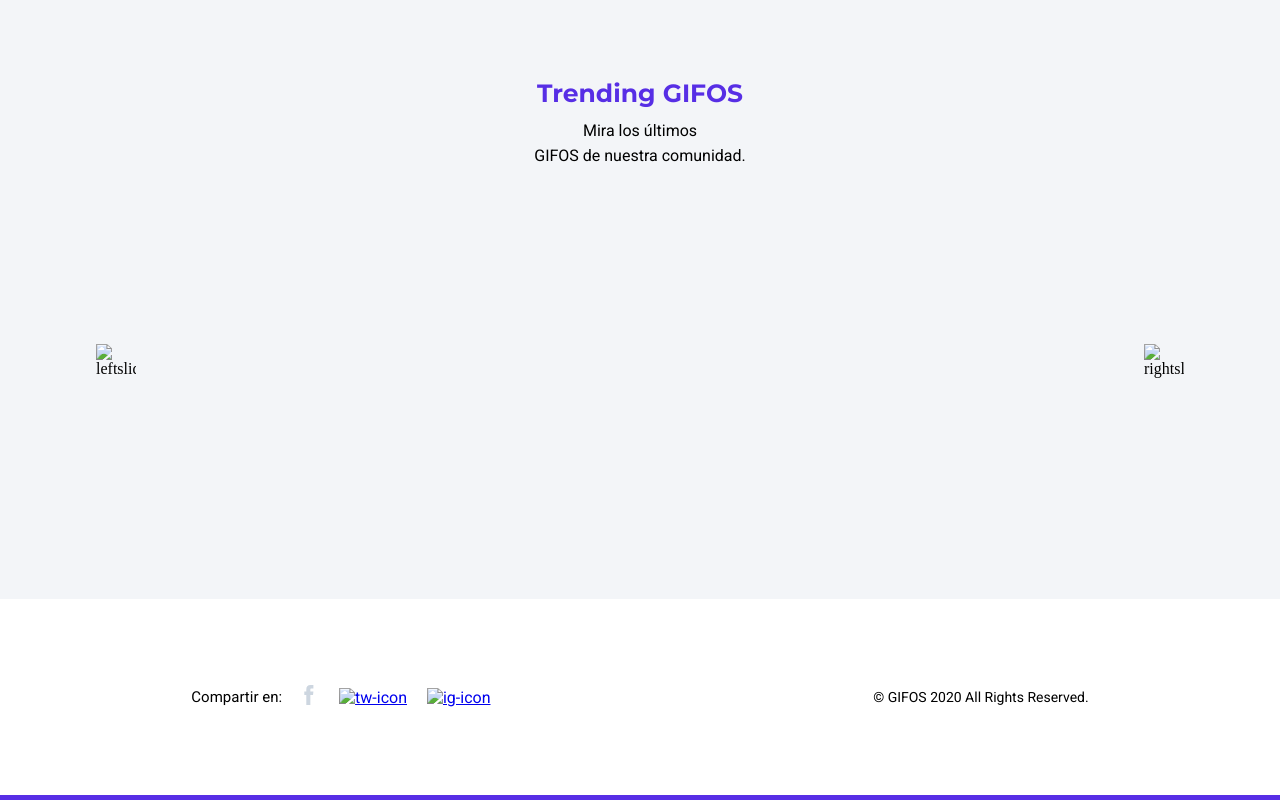
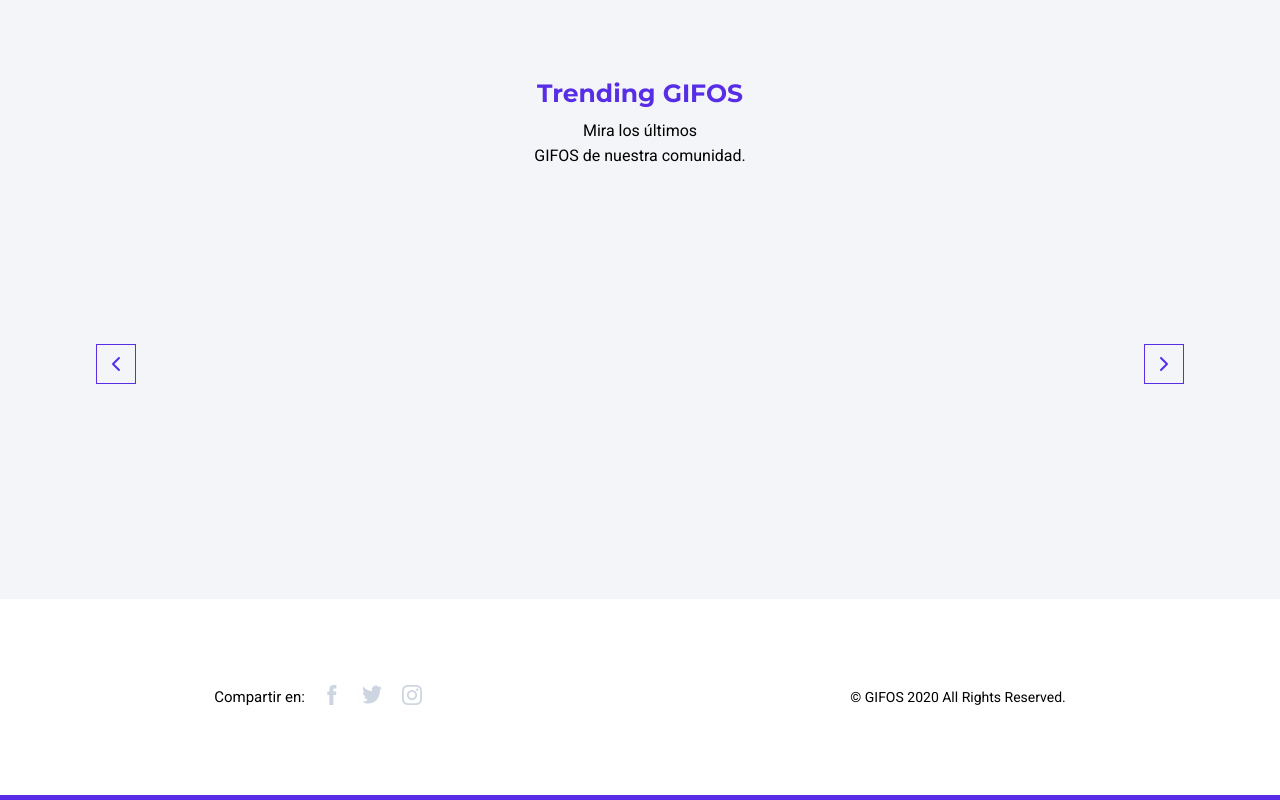
Before and after one commit to martinmotermin/Gifos, a plain HTML site: page HTML/favoritos.html in a window 1280 px wide. Shown: the part 316-1116 px from the top of the page. Drawn offline with Linux system fonts and the light colour scheme; the site is published under a folder, as on GitHub Pages, so addresses that start at the root find nothing; no server answers.

Commit message:
route correction 3

```diff
--- a/HTML/favoritos.html
+++ b/HTML/favoritos.html
@@ -37,15 +37,15 @@
             <p>Mira los últimos<br> GIFOS de nuestra comunidad.</p>
         </div>
         <div class="slider-content">
-            <img class="slider-button" id='left-button' src="/ICONS/button-slider-left.svg" alt="leftslider">
+            <img class="slider-button" id='left-button' src="../ICONS/button-slider-left.svg" alt="leftslider">
             <div class="slider" id="trending-results"></div>
-            <img class="slider-button" id='right-button' src="/ICONS/Button-Slider-right.svg" alt="rightslider">
+            <img class="slider-button" id='right-button' src="../ICONS/Button-Slider-right.svg" alt="rightslider">
         </div>
     </div>
     <footer>
         <div class="social-content">
             <div class="social-text">Compartir en:</div>
-            <div class="social-icons"><a href="https://www.facebook.com/GIPHY" target="_blank"><img src="../ICONS/icon_facebook.svg" alt="fb-icon" class="social-icon fb-icon" id="fb-icon"></a><a href="https://twitter.com/GIPHY" target="_blank"><img src="/ICONS/icon-twitter.svg" alt="tw-icon" class="social-icon tw-icon" id="tw-icon"></a><a href="https://www.instagram.com/giphy/" target="_blank"><img src="/ICONS/icon_instagram.svg" alt="ig-icon" class="social-icon ig-icon" id="ig-icon"></a></div>
+            <div class="social-icons"><a href="https://www.facebook.com/GIPHY" target="_blank"><img src="../ICONS/icon_facebook.svg" alt="fb-icon" class="social-icon fb-icon" id="fb-icon"></a><a href="https://twitter.com/GIPHY" target="_blank"><img src="../ICONS/icon-twitter.svg" alt="tw-icon" class="social-icon tw-icon" id="tw-icon"></a><a href="https://www.instagram.com/giphy/" target="_blank"><img src="../ICONS/icon_instagram.svg" alt="ig-icon" class="social-icon ig-icon" id="ig-icon"></a></div>
         </div>
         <div class="rights"><p>© GIFOS 2020 All Rights Reserved.</p></div>
     </footer>
```
Also changed, not shown: HTML/creargifo.html (+1 -1 lines), HTML/misgifos.html (+4 -4 lines), index.html (+1 -1 lines).
